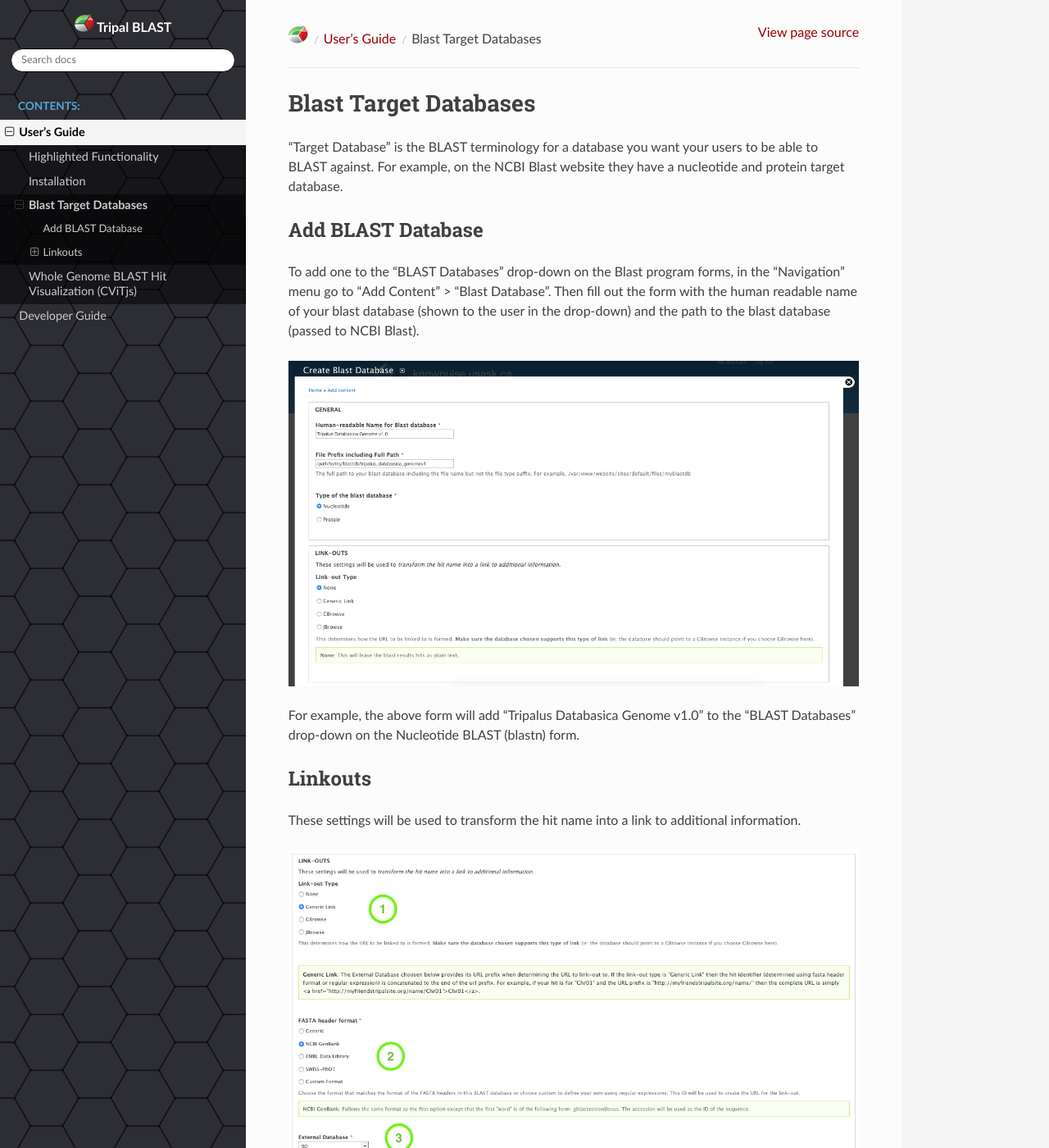
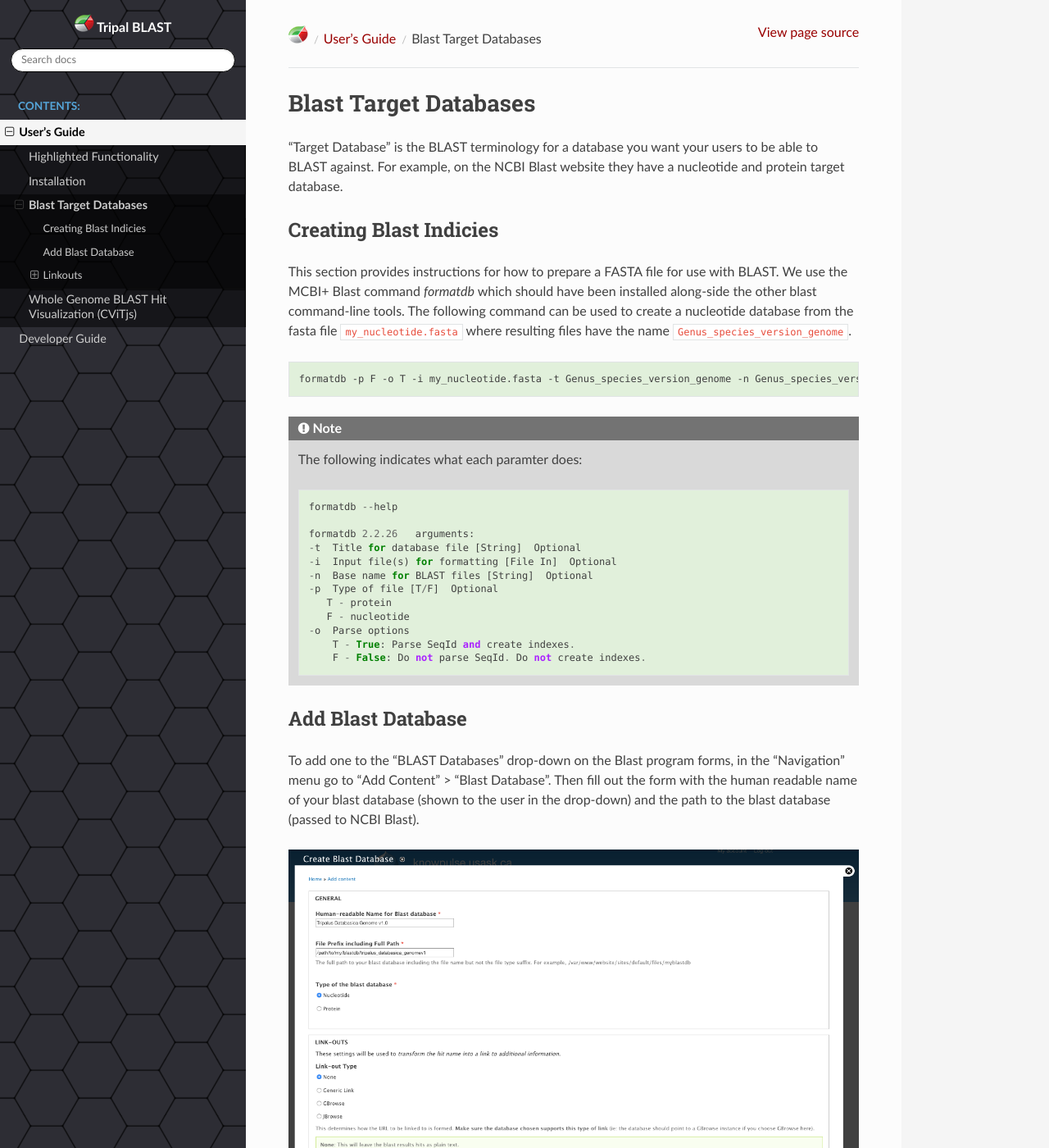
Before and after one commit to tripal/tripal_blast, a Sphinx documentation site: the page built from docs/user_guide/targetdbs.rst, in a window 1280 px wide and 1400 px high. Shown: the whole window at 82% size. Built offline with Sphinx 7.4.7 and the Read the Docs theme 2.0.0, drawn with Linux system fonts in a browser that asks for light colours.

Commit message:
Docs: create blast indicies.

```diff
--- a/docs/user_guide/targetdbs.rst
+++ b/docs/user_guide/targetdbs.rst
@@ -3,7 +3,35 @@ Blast Target Databases
 
 "Target Database" is the BLAST terminology for a database you want your users to be able to BLAST against. For example, on the NCBI Blast website they have a nucleotide and protein target database.
 
-Add BLAST Database
+Creating Blast Indicies
+------------------------
+
+This section provides instructions for how to prepare a FASTA file for use with BLAST. We use the MCBI+ Blast command `formatdb` which should have been installed along-side the other blast command-line tools. The following command can be used to create a nucleotide database from the fasta file ``my_nucleotide.fasta`` where resulting files have the name ``Genus_species_version_genome``.
+
+.. code:: bash
+
+  formatdb -p F -o T -i my_nucleotide.fasta -t Genus_species_version_genome -n Genus_species_version_genome
+
+.. note::
+
+  The following indicates what each paramter does:
+
+  .. code::
+
+    formatdb --help
+
+    formatdb 2.2.26   arguments:
+    -t  Title for database file [String]  Optional
+    -i  Input file(s) for formatting [File In]  Optional
+    -n  Base name for BLAST files [String]  Optional
+    -p  Type of file [T/F]  Optional
+       T - protein
+       F - nucleotide
+    -o  Parse options
+        T - True: Parse SeqId and create indexes.
+        F - False: Do not parse SeqId. Do not create indexes.
+
+Add Blast Database
 -------------------
 
 To add one to the "BLAST Databases" drop-down on the Blast program forms, in the "Navigation" menu go to "Add Content" > "Blast Database". Then fill out the form with the human readable name of your blast database (shown to the user in the drop-down) and the path to the blast database (passed to NCBI Blast).
```
